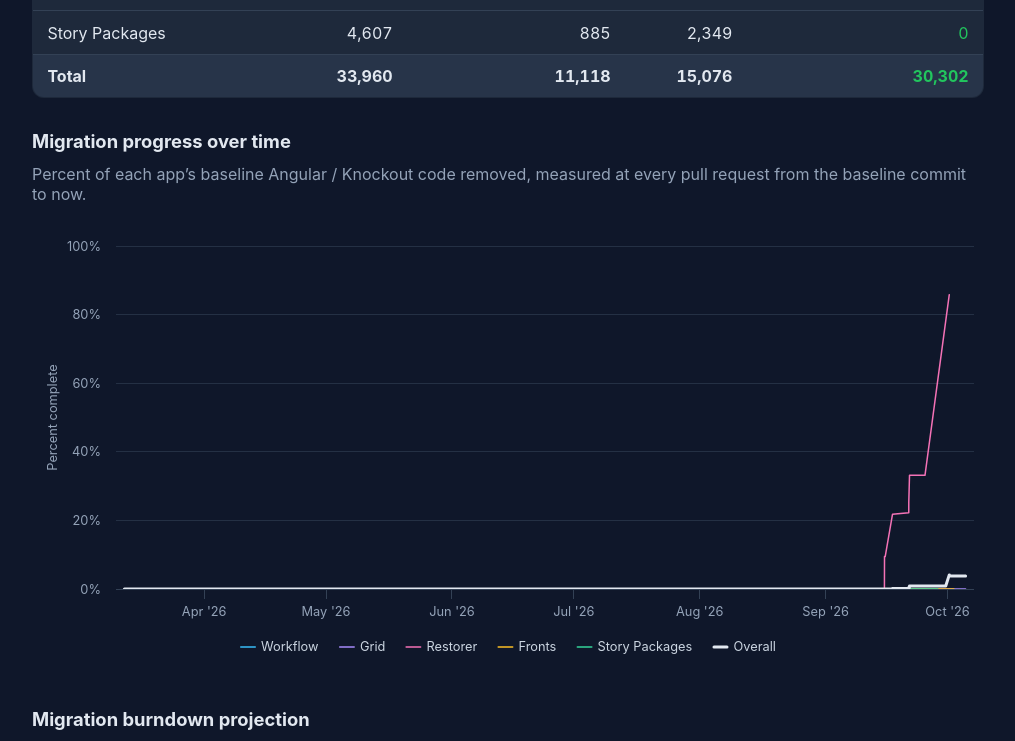
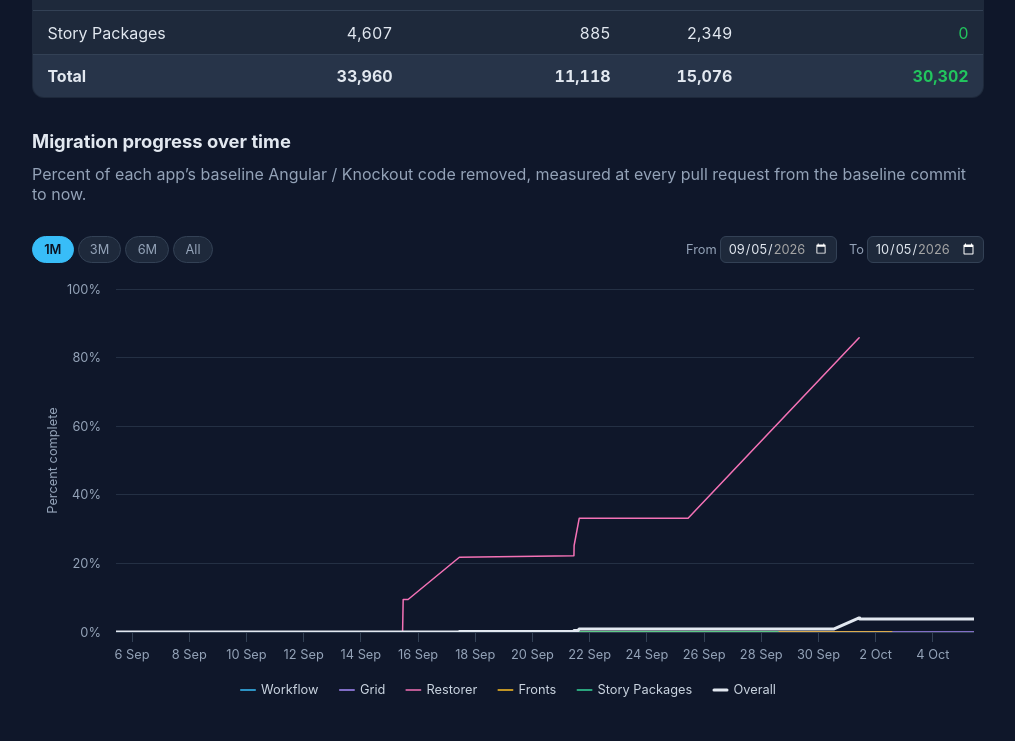
Before and after one commit to guardian/editorial-tools-migration, a React (Vite) app in the folder stats/web/: page / in a window 1280 px wide. Shown: the part 866-1607 px from the top of the page, without its empty margins (132-1147 px from the left). Built offline with nearby package versions, Linux system fonts and the light colour scheme.

Commit message:
Add date controls

```diff
--- a/stats/web/src/ProgressChart.jsx
+++ b/stats/web/src/ProgressChart.jsx
@@ -1,14 +1,58 @@
-import { useMemo } from 'react';
+import { useMemo, useState } from 'react';
 import Highcharts from 'highcharts';
 import HighchartsReact from 'highcharts-react-official';
 
 const APP_COLORS = ['#38bdf8', '#a78bfa', '#f472b6', '#fbbf24', '#34d399'];
 
+const RANGE_PRESETS = [
+    { key: '1m', label: '1M', months: 1 },
+    { key: '3m', label: '3M', months: 3 },
+    { key: '6m', label: '6M', months: 6 },
+    { key: 'all', label: 'All', months: null },
+];
+
+const DEFAULT_PRESET = '1m';
+
+function subMonths(ms, months) {
+    const d = new Date(ms);
+    d.setMonth(d.getMonth() - months);
+    return d.getTime();
+}
+
+function toDateInput(ms) {
+    const d = new Date(ms);
+    const pad = (n) => String(n).padStart(2, '0');
+    return `${d.getFullYear()}-${pad(d.getMonth() + 1)}-${pad(d.getDate())}`;
+}
+
 /**
  * Line chart of percent-complete over time: one line per app (baseline
  * Angular/Knockout removed, measured at each PR) plus a bold overall line.
+ * The visible date range is user-selectable via presets or custom dates.
  */
 export default function ProgressChart({ appList, totalSeries }) {
+    const { dataMin, dataMax } = useMemo(() => {
+        const ts = [];
+        for (const a of appList) for (const p of a.series || []) ts.push(p.t);
+        for (const [t] of totalSeries) ts.push(t);
+        if (!ts.length) return { dataMin: null, dataMax: null };
+        return { dataMin: Math.min(...ts), dataMax: Math.max(...ts) };
+    }, [appList, totalSeries]);
+
+    const [preset, setPreset] = useState(DEFAULT_PRESET);
+    const [customFrom, setCustomFrom] = useState(null);
+    const [customTo, setCustomTo] = useState(null);
+
+    const { viewMin, viewMax } = useMemo(() => {
+        if (dataMax == null) return { viewMin: undefined, viewMax: undefined };
+        if (preset === 'custom') {
+            return { viewMin: customFrom ?? dataMin, viewMax: customTo ?? dataMax };
+        }
+        const p = RANGE_PRESETS.find((r) => r.key === preset);
+        if (!p || p.months == null) return { viewMin: dataMin, viewMax: dataMax };
+        return { viewMin: Math.max(dataMin, subMonths(dataMax, p.months)), viewMax: dataMax };
+    }, [preset, customFrom, customTo, dataMin, dataMax]);
+
     const options = useMemo(() => {
         const appSeries = appList
             .filter((a) => a.series && a.series.length)
@@ -45,6 +89,8 @@ export default function ProgressChart({ appList, totalSeries }) {
             },
             xAxis: {
                 type: 'datetime',
+                min: viewMin,
+                max: viewMax,
                 lineColor: '#334155',
                 tickColor: '#334155',
                 labels: { style: { color: '#94a3b8' } },
@@ -75,7 +121,7 @@ export default function ProgressChart({ appList, totalSeries }) {
             },
             series,
         };
-    }, [appList, totalSeries]);
+    }, [appList, totalSeries, viewMin, viewMax]);
 
     return (
         <section>
@@ -84,6 +130,56 @@ export default function ProgressChart({ appList, totalSeries }) {
                 Percent of each app’s baseline Angular / Knockout code removed, measured at
                 every pull request from the baseline commit to now.
             </p>
+
+            {dataMax != null && (
+                <div className="chart-controls">
+                    <div className="range-presets">
+                        {RANGE_PRESETS.map((r) => (
+                            <button
+                                key={r.key}
+                                type="button"
+                                className={preset === r.key ? 'range-btn active' : 'range-btn'}
+                                onClick={() => setPreset(r.key)}
+                            >
+                                {r.label}
+                            </button>
+                        ))}
+                    </div>
+                    <div className="range-custom">
+                        <label>
+                            From{' '}
+                            <input
+                                type="date"
+                                value={toDateInput(viewMin)}
+                                min={toDateInput(dataMin)}
+                                max={toDateInput(viewMax)}
+                                onChange={(e) => {
+                                    if (!e.target.value) return;
+                                    setCustomFrom(new Date(e.target.value).getTime());
+                                    setCustomTo((prev) => prev ?? viewMax);
+                                    setPreset('custom');
+                                }}
+                            />
+                        </label>
+                        <label>
+                            To{' '}
+                            <input
+                                type="date"
+                                value={toDateInput(viewMax)}
+                                min={toDateInput(viewMin)}
+                                max={toDateInput(dataMax)}
+                                onChange={(e) => {
+                                    if (!e.target.value) return;
+                                    setCustomTo(new Date(e.target.value).getTime());
+                                    setCustomFrom((prev) => prev ?? viewMin);
+                                    setPreset('custom');
+                                }}
+                            />
+                        </label>
+                    </div>
+                </div>
+            )}
+
             <HighchartsReact highcharts={Highcharts} options={options} />
         </section>
     );
--- a/stats/web/src/index.css
+++ b/stats/web/src/index.css
@@ -207,6 +207,60 @@ code {
   margin-top: 0.25rem;
 }
 
+.chart-controls {
+  display: flex;
+  flex-wrap: wrap;
+  align-items: center;
+  justify-content: space-between;
+  gap: 0.75rem;
+  margin-bottom: 1rem;
+}
+
+.range-presets {
+  display: flex;
+  gap: 0.25rem;
+}
+
+.range-btn {
+  background: var(--panel);
+  border: 1px solid var(--border);
+  color: var(--muted);
+  padding: 0.3rem 0.7rem;
+  border-radius: 999px;
+  cursor: pointer;
+  font: inherit;
+  font-size: 0.8rem;
+}
+
+.range-btn:hover {
+  color: var(--text);
+}
+
+.range-btn.active {
+  background: var(--accent);
+  border-color: var(--accent);
+  color: #0b1120;
+  font-weight: 600;
+}
+
+.range-custom {
+  display: flex;
+  gap: 0.75rem;
+  color: var(--muted);
+  font-size: 0.8rem;
+}
+
+.range-custom input[type='date'] {
+  background: var(--panel);
+  border: 1px solid var(--border);
+  color: var(--text);
+  border-radius: 6px;
+  padding: 0.25rem 0.4rem;
+  font: inherit;
+  font-size: 0.8rem;
+  color-scheme: dark;
+}
+
 .projection-summary {
   margin-bottom: 1rem;
 }
```
